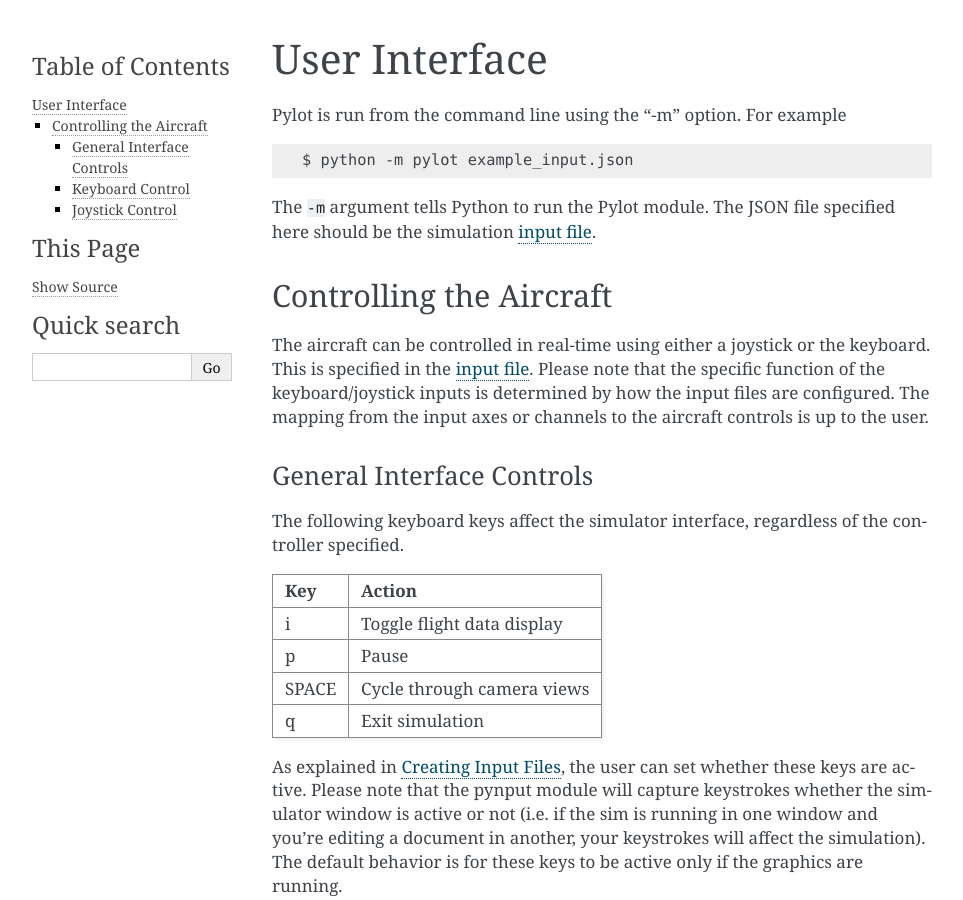
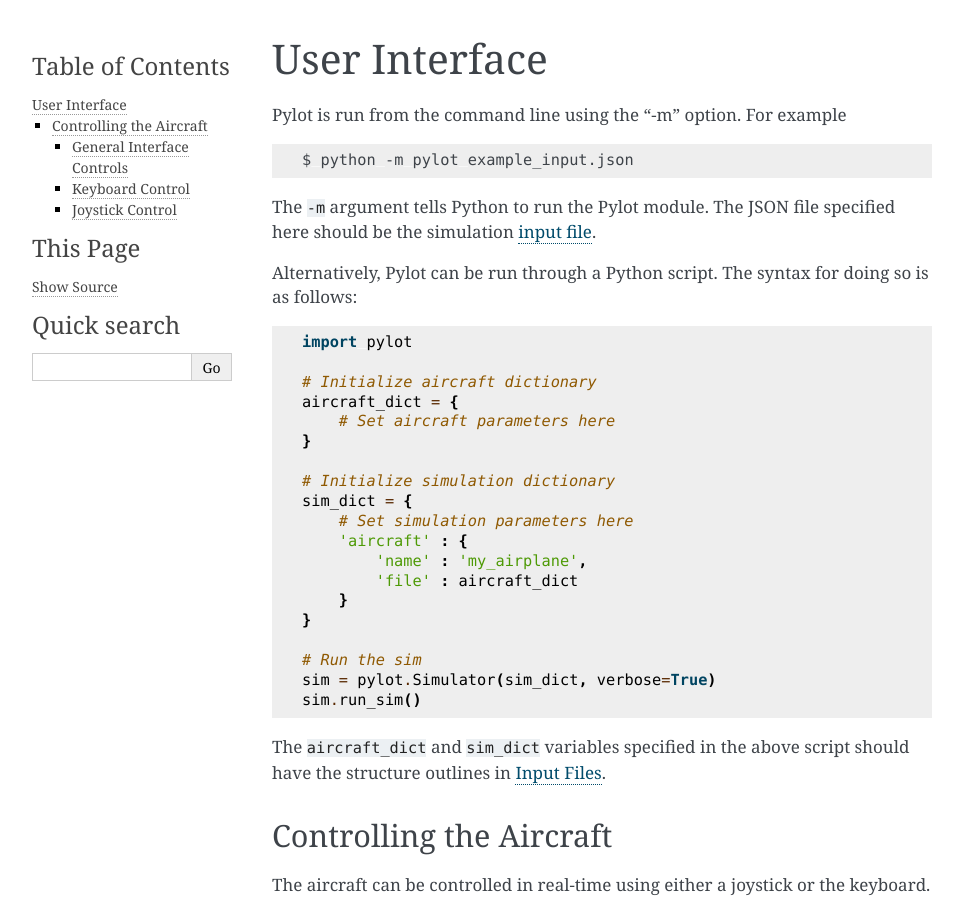
Before and after one commit to usuaero/Pylot, a Sphinx documentation site: the page built from docs/source/user_interface.md, in a window 1280 px wide and 900 px high. Shown: the whole window, without its empty margins (148-1111 px from the left). Built offline with Sphinx 7.4.7, drawn with Linux system fonts in a browser that asks for light colours.

````diff
--- a/docs/source/user_interface.md
+++ b/docs/source/user_interface.md
@@ -1,14 +1,45 @@
 # User Interface
+
 Pylot is run from the command line using the "-m" option. For example
 
-    $ python -m pylot example_input.json
+```bash
+$ python -m pylot example_input.json
+```
 
 The `-m` argument tells Python to run the Pylot module. The JSON file specified here should be the simulation [input file](creating_input_files).
 
+Alternatively, Pylot can be run through a Python script. The syntax for doing so is as follows:
+
+```python
+import pylot
+
+# Initialize aircraft dictionary
+aircraft_dict = {
+    # Set aircraft parameters here
+}
+
+# Initialize simulation dictionary
+sim_dict = {
+    # Set simulation parameters here
+    'aircraft' : {
+        'name' : 'my_airplane',
+        'file' : aircraft_dict
+    }
+}
+
+# Run the sim
+sim = pylot.Simulator(sim_dict, verbose=True)
+sim.run_sim()
+```
+
+The ```aircraft_dict``` and ```sim_dict``` variables specified in the above script should have the structure outlines in [Input Files](creating_input_files).
+
 ## Controlling the Aircraft
+
 The aircraft can be controlled in real-time using either a joystick or the keyboard. This is specified in the [input file](creating_input_files). Please note that the specific function of the keyboard/joystick inputs is determined by how the input files are configured. The mapping from the input axes or channels to the aircraft controls is up to the user.
 
 ### General Interface Controls
+
 The following keyboard keys affect the simulator interface, regardless of the controller specified.
 
 | Key   | Action                        |
@@ -21,11 +52,13 @@ The following keyboard keys affect the simulator interface, regardless of the co
 As explained in [Creating Input Files](creating_input_files), the user can set whether these keys are active. Please note that the pynput module will capture keystrokes whether the simulator window is active or not (i.e. if the sim is running in one window and you're editing a document in another, your keystrokes will affect the simulation). The default behavior is for these keys to be active only if the graphics are running.
 
 ### Keyboard Control
+
 The keyboard controls four independent axes or channels using the key pairs A-D, W-S, UP-DOWN, and LEFT-RIGHT. Holding down any of these keys results in an incremental change in the respective control. If all keys are released, the current control state is maintained.
 
 The example files have all been configured such that UP-DOWN controls elevator deflection, LEFT-RIGHT controls aileron deflection, W-S controls throttle, and A-D controls rudder deflection.
 
 ### Joystick Control
+
 Joystick control is more ambiguous than keyboard control due to the variety of possible joysticks being used. The developers have used a Logitech Extreme 3D Pro joystick, though any USB joystick should serve equally well. You may have to experiment with your joystick to determine which movement of the joystick corresponds to which axis.
 
 The example files have all been configured such that the pitch axis controls elevator deflection, the roll axis controls aileron deflection, the yaw axis controls rudder deflection, and the auxiliary axis controls throttle. Again, this is for the developers' joystick and may not necessarily be the same with your setup. however, changing this configuration to match your setup should be straightforward.
--- a/setup.py
+++ b/setup.py
@@ -5,7 +5,7 @@ import os
 import sys
 
 setup(name = 'Pylot',
-    version = '1.3.3',
+    version = '1.3.4',
     description = "Pylot: A light and fast aircraft flight simulator.",
     url = 'https://github.com/usuaero/Pylot',
     author = 'usuaero',
````
Also changed, not shown: docs/source/creating_input_files.md (+6 -3 lines), 3 other files.
